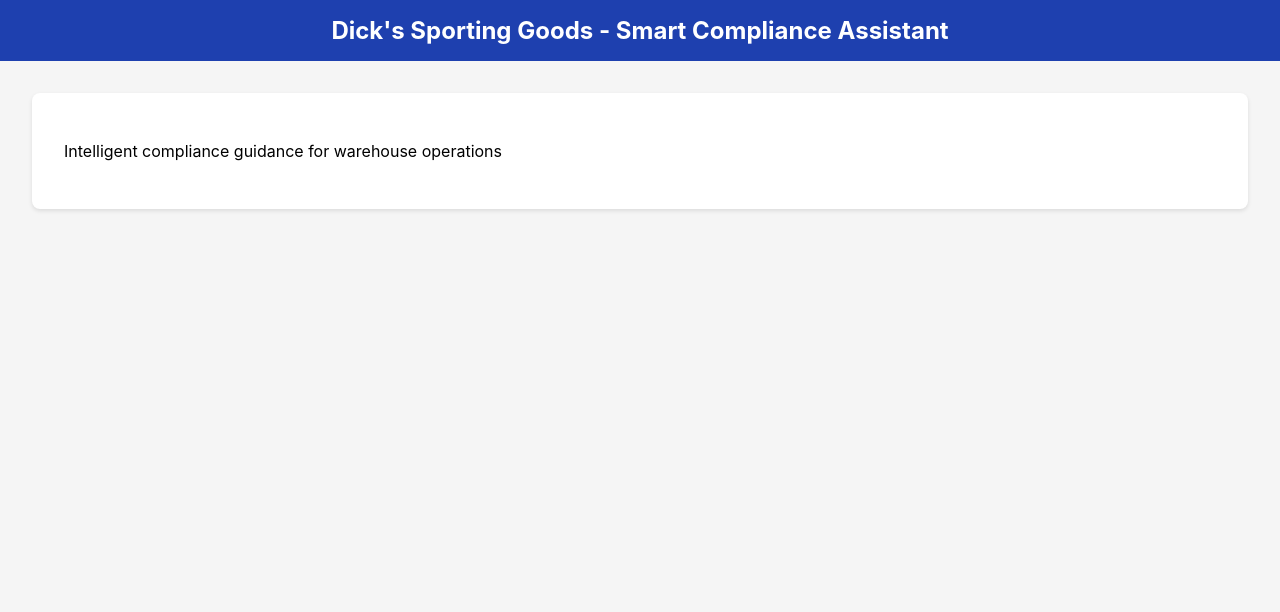
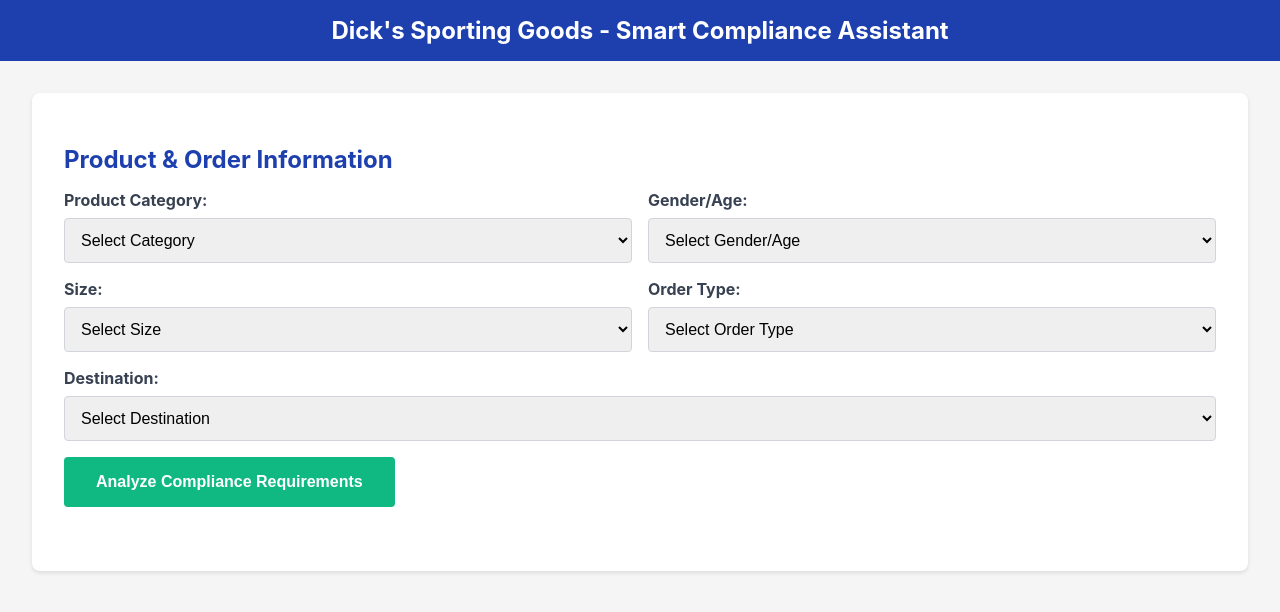
Before and after one commit to joeuntrecht/dicks-compliance-assistant, a React (Create React App) app: page / in a window 1280 px wide. Shown: the top 612 px of the page. Built offline with nearby package versions, Linux system fonts and the light colour scheme.

Commit message:
feat: add product input form with category selection

```diff
--- a/src/App.css
+++ b/src/App.css
@@ -1,3 +1,4 @@
+/* main App.js styling */
 .App {
   min-height: 100vh;
   background-color: #f5f5f5;
@@ -27,3 +28,61 @@
   border-radius: 8px;
   box-shadow: 0 2px 4px rgba(0,0,0,0.1);
 }
+
+/* ProductInput.js styling */
+
+.product-input {
+  margin-bottom: 2rem;
+}
+
+.product-input h2 {
+  color: #1e40af;
+  margin-bottom: 1rem;
+}
+
+.form-row {
+  display: flex;
+  gap: 1rem;
+  margin-bottom: 1rem;
+}
+
+.form-group {
+  flex: 1;
+}
+
+.form-group label {
+  display: block;
+  margin-bottom: 0.5rem;
+  font-weight: bold;
+  color: #374151;
+}
+
+.form-group select {
+  width: 100%;
+  padding: 0.75rem;
+  border: 1px solid #d1d5db;
+  border-radius: 4px;
+  font-size: 1rem;
+}
+
+.analyze-btn {
+  background-color: #10b981;
+  color: white;
+  padding: 1rem 2rem;
+  border: none;
+  border-radius: 4px;
+  font-size: 1rem;
+  font-weight: bold;
+  cursor: pointer;
+  margin-top: 1rem;
+}
+
+.analyze-btn:hover {
+  background-color: #059669;
+}
+
+@media (max-width: 768px) {
+  .form-row {
+    flex-direction: column;
+  }
+}
--- a/src/App.js
+++ b/src/App.js
@@ -1,6 +1,16 @@
+import { useState } from 'react';
+import ProductInput from './components/ProductInput';
 import './App.css';
 
 function App() {
+  const [analysisResults, setAnalysisResults] = useState(null);
+
+  const handleAnalyze = (productData) => {
+    console.log('Analyzing product:', productData);
+    // We'll build the analysis logic next
+    setAnalysisResults(productData);
+  };
+
   return (
     <div className="App">
       <header className="app-header">
@@ -8,8 +18,14 @@
       </header>
       <main className="app-main">
         <div className="container">
-          <p>Intelligent compliance guidance for warehouse operations</p>
-          {/* Components will go here */}
+          <ProductInput onAnalyze={handleAnalyze} />
+
+          {analysisResults && (
+            <div className="analysis-results">
+              <h3>Analysis Results:</h3>
+              <pre>{JSON.stringify(analysisResults, null, 2)}</pre>
+            </div>
+          )}
         </div>
       </main>
     </div>
--- /dev/null
+++ b/src/components/ProductInput.js
@@ -0,0 +1,100 @@
+import { useState } from 'react';
+
+function ProductInput({ onAnalyze }) {
+  const [productData, setProductData] = useState({
+    category: '',
+    gender: '',
+    size: '',
+    orderType: '',
+    destination: ''
+  });
+
+  const handleSubmit = (e) => {
+    e.preventDefault();
+    onAnalyze(productData);
+  };
+
+  const handleChange = (e) => {
+    setProductData({
+      ...productData,
+      [e.target.name]: e.target.value
+    });
+  };
+
+  return (
+    <div className="product-input">
+      <h2>Product & Order Information</h2>
+      <form onSubmit={handleSubmit}>
+        <div className="form-row">
+          <div className="form-group">
+            <label>Product Category:</label>
+            <select name="category" value={productData.category} onChange={handleChange} required>
+              <option value="">Select Category</option>
+              <option value="apparel-tops">Apparel - Tops</option>
+              <option value="apparel-bottoms">Apparel - Bottoms</option>
+              <option value="footwear">Footwear</option>
+              <option value="accessories">Accessories</option>
+              <option value="equipment">Equipment</option>
+            </select>
+          </div>
+
+          <div className="form-group">
+            <label>Gender/Age:</label>
+            <select name="gender" value={productData.gender} onChange={handleChange} required>
+              <option value="">Select Gender/Age</option>
+              <option value="mens">Men's</option>
+              <option value="womens">Women's</option>
+              <option value="youth">Youth</option>
+              <option value="toddler">Toddler</option>
+            </select>
+          </div>
+        </div>
+
+        <div className="form-row">
+          <div className="form-group">
+            <label>Size:</label>
+            <select name="size" value={productData.size} onChange={handleChange} required>
+              <option value="">Select Size</option>
+              <option value="xs">XS</option>
+              <option value="s">S</option>
+              <option value="m">M</option>
+              <option value="l">L</option>
+              <option value="xl">XL</option>
+              <option value="xxl">XXL</option>
+              <option value="3xl">3XL+</option>
+            </select>
+          </div>
+
+          <div className="form-group">
+            <label>Order Type:</label>
+            <select name="orderType" value={productData.orderType} onChange={handleChange} required>
+              <option value="">Select Order Type</option>
+              <option value="bulk">Bulk</option>
+              <option value="single-store">Single Store</option>
+              <option value="direct-to-store">Direct to Store</option>
+              <option value="ecommerce">E-commerce</option>
+            </select>
+          </div>
+        </div>
+
+        <div className="form-group">
+          <label>Destination:</label>
+          <select name="destination" value={productData.destination} onChange={handleChange} required>
+            <option value="">Select Destination</option>
+            <option value="dc-plainfield">DC - Plainfield (351)</option>
+            <option value="dc-smithton">DC - Smithton (51)</option>
+            <option value="dc-eastpoint">DC - East Point (651)</option>
+            <option value="dc-goodyear">DC - Goodyear (851)</option>
+            <option value="dc-conklin">DC - Conklin (1051)</option>
+          </select>
+        </div>
+
+        <button type="submit" className="analyze-btn">
+          Analyze Compliance Requirements
+        </button>
+      </form>
+    </div>
+  );
+}
+
+export default ProductInput;
```
